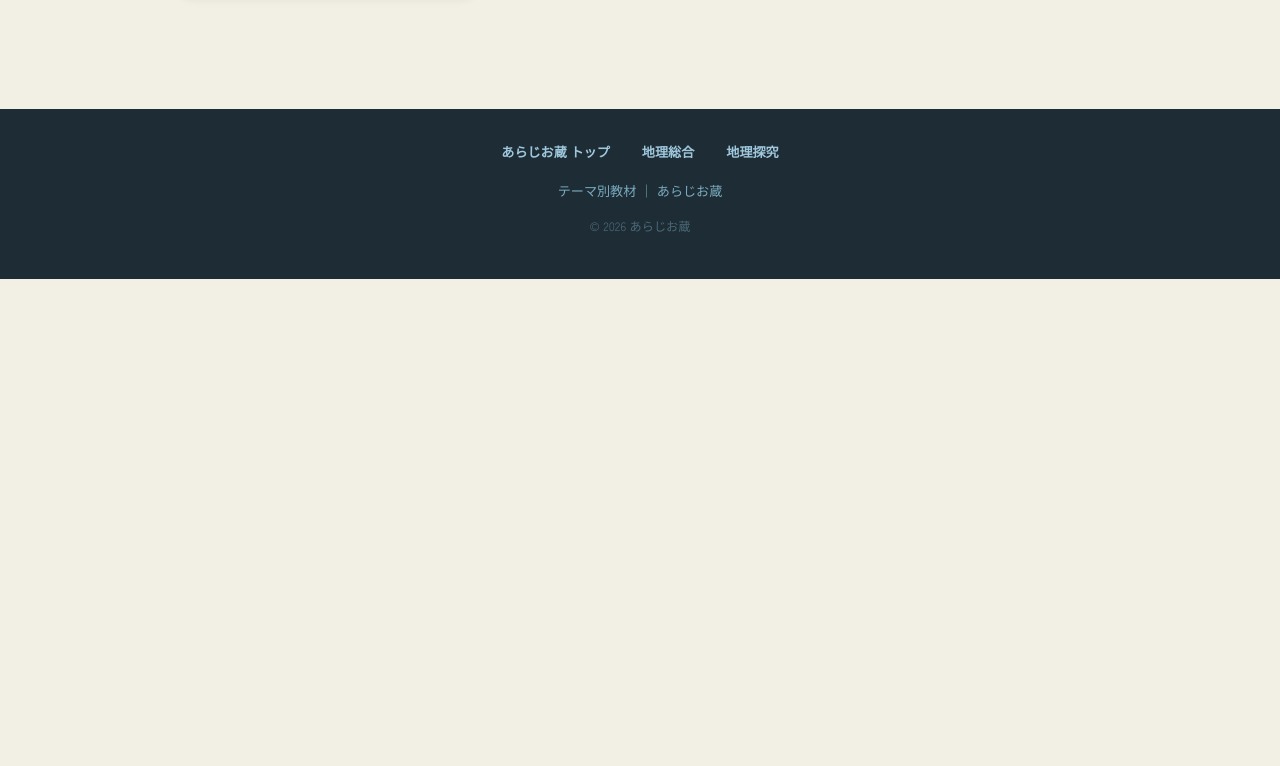
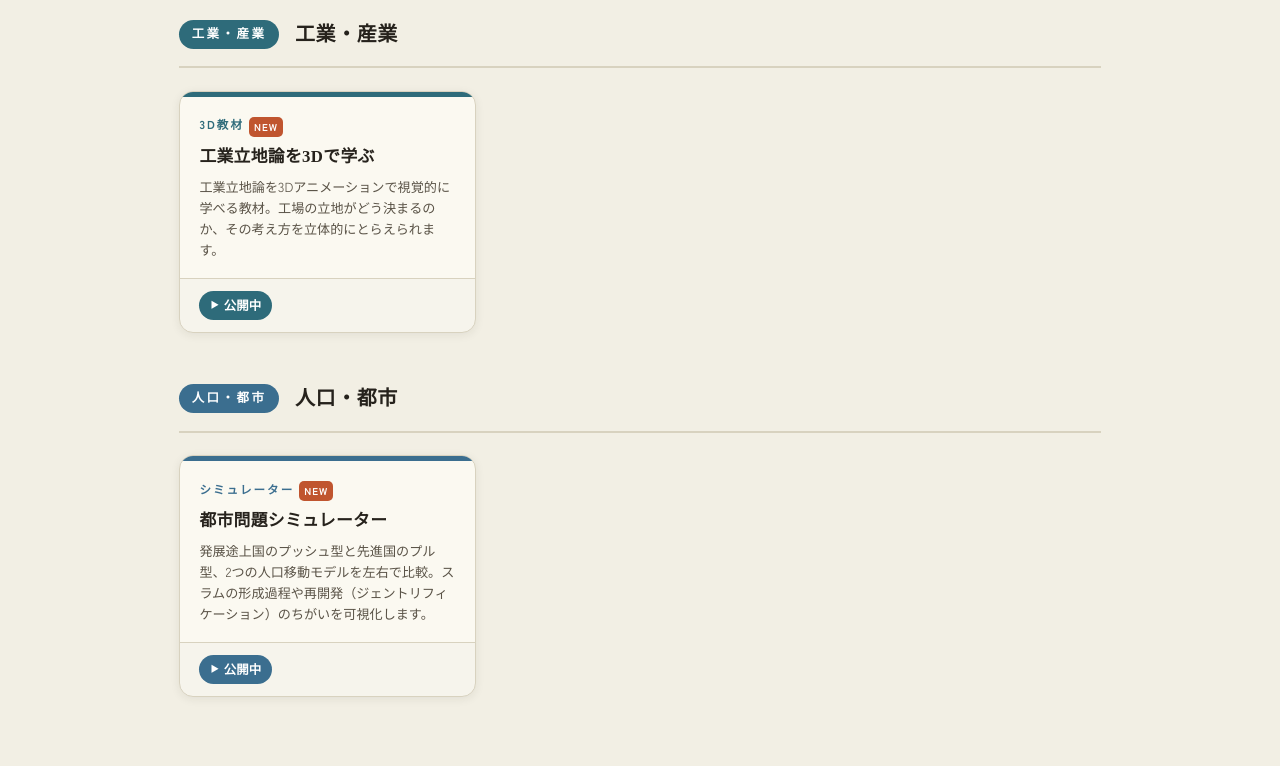
Before and after one commit to arageo2/arageo2.github.io, a plain HTML site: page thematic/index.html in a window 1280 px wide. Shown: the part 914-1680 px from the top of the page. Before the commit the page ends 1193 px from the top, so only its background shows below. Drawn offline with Linux system fonts and the light colour scheme; a web font is replaced by a local one.

Commit message:
Update index.html

```diff
--- a/thematic/index.html
+++ b/thematic/index.html
@@ -1,13 +1,10 @@
-
-$ cat /home/user/arageo2.github.io/thematic/index.html
-
 <!DOCTYPE html>
 <html lang="ja">
 <head>
 <meta charset="UTF-8">
 <meta name="viewport" content="width=device-width, initial-scale=1.0">
 <title>テーマ別教材 | あらじお蔵</title>
-<meta name="description" content="高校地理のテーマ別補助教材。農業・食料、地図、グラフなど授業テーマに合わせた単発教材を公開しています。">
+<meta name="description" content="高校地理のテーマ別補助教材。農業・食料、工業・産業、人口・都市など、授業テーマに合わせた単発教材を公開しています。">
 <link rel="preconnect" href="https://fonts.googleapis.com">
 <link rel="preconnect" href="https://fonts.gstatic.com" crossorigin>
 <link href="https://fonts.googleapis.com/css2?family=Shippori+Mincho+B1:wght@600;800&family=Zen+Kaku+Gothic+New:wght@400;500;700&display=swap" rel="stylesheet">
@@ -135,6 +132,10 @@ button:focus-visible,a:focus-visible{outline:3px solid #6fa8c9;outline-offset:2p
   color:var(--ink-soft);background:rgba(38,34,28,.07);
   border-radius:999px;padding:.3em .9em;font-weight:700;font-size:.78rem;
 }
+.new-tag{
+  display:inline-block;font-size:.62rem;font-weight:700;letter-spacing:.1em;
+  color:#fff;background:#c0552f;padding:.14em .5em;border-radius:5px;margin-left:.5em;vertical-align:middle;
+}
 
 /* ===== フッター ===== */
 footer{
@@ -163,7 +164,7 @@ footer .copy{margin-top:.8rem;color:#4a6a78;font-size:.76rem}
   <div class="hero-inner">
     <p class="eyebrow">THEMATIC MATERIALS</p>
     <h1>テーマ別教材</h1>
-    <p class="sub">授業のテーマに合わせた単発の補助教材です。地図・グラフ・シミュレーターなど、各授業の副教材として随時追加します。</p>
+    <p class="sub">授業のテーマに合わせた単発の補助教材です。地図・シミュレーター・3D教材など、各授業の副教材として随時追加します。</p>
     <p class="notice">
       💡 <strong>使い方：</strong>各授業のテーマに合わせて補助的に使える教材です。教科書の該当ページと組み合わせてご活用ください。
     </p>
@@ -173,14 +174,17 @@ footer .copy{margin-top:.8rem;color:#4a6a78;font-size:.76rem}
 <nav class="section-nav" aria-label="セクション切り替え">
   <div class="section-nav-inner">
     <button class="snav-btn active" onclick="scrollToSection('sec-agri')">農業・食料</button>
+    <button class="snav-btn" onclick="scrollToSection('sec-industry')">工業・産業</button>
+    <button class="snav-btn" onclick="scrollToSection('sec-urban')">人口・都市</button>
   </div>
 </nav>
 
 <main class="main">
 
+  <!-- ===== 農業・食料 ===== -->
   <div class="tsec" id="sec-agri">
     <div class="tsec-head">
-      <span class="tsec-label">農業・食料</span>
+      <span class="tsec-label" style="background:var(--gold)">農業・食料</span>
       <h2>農業・食料</h2>
     </div>
     <div class="mat-grid">
@@ -194,6 +198,52 @@ footer .copy{margin-top:.8rem;color:#4a6a78;font-size:.76rem}
         </div>
         <div class="card-footer">
           <span class="badge-open" style="background:var(--gold)">公開中</span>
+        </div>
+      </a>
+
+    </div>
+  </div>
+
+  <!-- ===== 工業・産業 ===== -->
+  <div class="tsec" id="sec-industry">
+    <div class="tsec-head">
+      <span class="tsec-label" style="background:var(--teal)">工業・産業</span>
+      <h2>工業・産業</h2>
+    </div>
+    <div class="mat-grid">
+
+      <a class="mat-card" href="/thematic/industrial01/">
+        <div class="card-accent" style="background:var(--teal)"></div>
+        <div class="card-body">
+          <p class="mat-cat" style="color:var(--teal)">3D教材<span class="new-tag">NEW</span></p>
+          <h3>工業立地論を3Dで学ぶ</h3>
+          <p class="mat-sub">工業立地論を3Dアニメーションで視覚的に学べる教材。工場の立地がどう決まるのか、その考え方を立体的にとらえられます。</p>
+        </div>
+        <div class="card-footer">
+          <span class="badge-open" style="background:var(--teal)">公開中</span>
+        </div>
+      </a>
+
+    </div>
+  </div>
+
+  <!-- ===== 人口・都市 ===== -->
+  <div class="tsec" id="sec-urban">
+    <div class="tsec-head">
+      <span class="tsec-label" style="background:var(--ocean)">人口・都市</span>
+      <h2>人口・都市</h2>
+    </div>
+    <div class="mat-grid">
+
+      <a class="mat-card" href="/thematic/urban-problems/">
+        <div class="card-accent" style="background:var(--ocean)"></div>
+        <div class="card-body">
+          <p class="mat-cat" style="color:var(--ocean)">シミュレーター<span class="new-tag">NEW</span></p>
+          <h3>都市問題シミュレーター</h3>
+          <p class="mat-sub">発展途上国のプッシュ型と先進国のプル型、2つの人口移動モデルを左右で比較。スラムの形成過程や再開発（ジェントリフィケーション）のちがいを可視化します。</p>
+        </div>
+        <div class="card-footer">
+          <span class="badge-open" style="background:var(--ocean)">公開中</span>
         </div>
       </a>
 
```
